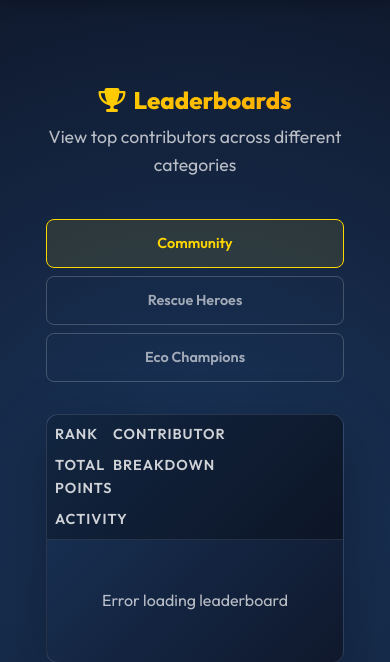
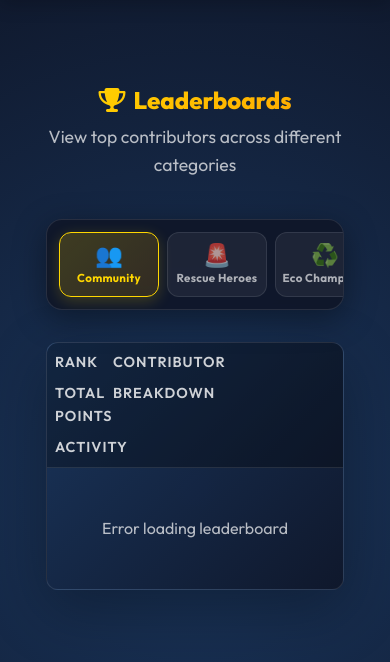
Before and after one commit to varunmax7/sentinelai, a Python web app: template templates/leaderboards.html in a window 390 px wide. Shown: the part 60-722 px from the top of the page. Run offline with Jinja, Linux system fonts and the light colour scheme; the template is opened without the code that fills it, so the values that code supplies are empty.

Commit message:
📱 Fix mobile tab bar: sticky pill tabs, always-visible icons, removed hiding overrides

```diff
--- a/templates/leaderboards.html
+++ b/templates/leaderboards.html
@@ -28,40 +28,73 @@
         font-size: 1.1rem;
     }
 
-    /* Tab Navigation */
+    /* Tab Navigation — Sticky pill bar, visible on all screens */
     .tab-navigation {
         display: flex;
-        gap: 1rem;
+        gap: 0.5rem;
         margin-bottom: 2rem;
-        border-bottom: 2px solid rgba(255, 255, 255, 0.1);
-        flex-wrap: wrap;
+        flex-wrap: nowrap;
+        position: sticky;
+        top: 0;
+        z-index: 50;
+        background: rgba(15, 23, 42, 0.95);
+        backdrop-filter: blur(12px);
+        -webkit-backdrop-filter: blur(12px);
+        padding: 0.75rem;
+        border-radius: 16px;
+        border: 1px solid rgba(255,255,255,0.1);
+        box-shadow: 0 8px 32px rgba(0,0,0,0.4);
+        overflow-x: auto;
+        -webkit-overflow-scrolling: touch;
+        scrollbar-width: none;
     }
 
+    .tab-navigation::-webkit-scrollbar { display: none; }
+
     .tab-btn {
-        padding: 1rem 2rem;
-        background: transparent;
-        border: none;
-        color: rgba(255, 255, 255, 0.6);
+        flex: 1;
+        min-width: 100px;
+        padding: 0.7rem 0.5rem;
+        background: rgba(255,255,255,0.06);
+        border: 1px solid rgba(255,255,255,0.1);
+        border-radius: 12px;
+        color: rgba(255, 255, 255, 0.65);
         font-weight: 600;
-        font-size: 1rem;
+        font-size: 0.85rem;
         cursor: pointer;
-        transition: all 0.3s ease;
-        position: relative;
-        border-bottom: 3px solid transparent;
+        transition: all 0.25s ease;
+        white-space: nowrap;
+        text-align: center;
+        display: flex;
+        flex-direction: column;
+        align-items: center;
+        gap: 0.25rem;
+        line-height: 1.2;
     }
 
     .tab-btn:hover {
-        color: rgba(255, 255, 255, 0.9);
+        background: rgba(255,255,255,0.12);
+        color: #fff;
+        transform: translateY(-1px);
     }
 
     .tab-btn.active {
+        background: linear-gradient(135deg, rgba(255,215,0,0.2), rgba(255,165,0,0.15));
+        border-color: #FFD700;
         color: #FFD700;
-        border-bottom-color: #FFD700;
+        box-shadow: 0 4px 15px rgba(255,215,0,0.2);
     }
 
     .tab-icon {
-        margin-right: 0.5rem;
-        font-size: 1.2rem;
+        font-size: 1.4rem;
+        display: block !important; /* Always show icons */
+        line-height: 1;
+    }
+
+    .tab-label {
+        font-size: 0.72rem;
+        font-weight: 700;
+        letter-spacing: 0.3px;
     }
 
     /* Tab Content */
@@ -303,22 +336,7 @@
     }
 
     @media (max-width: 768px) {
-        .leaderboards-header h1 {
-            font-size: 2rem;
-        }
-
-        .tab-navigation {
-            gap: 0.5rem;
-        }
-
-        .tab-btn {
-            padding: 0.75rem 1rem;
-            font-size: 0.9rem;
-        }
-
-        .tab-icon {
-            display: none;
-        }
+        .leaderboards-header h1 { font-size: 2rem; }
 
         .leaderboard-header,
         .leaderboard-row,
@@ -332,44 +350,14 @@
         .points-value,
         .rescues-value,
         .experience-badge,
-        .progress-container {
-            display: none;
-        }
+        .progress-container { display: none; }
 
-        .rank-badge {
-            width: 50px;
-            height: 50px;
-            font-size: 1.2rem;
-        }
+        .rank-badge { width: 50px; height: 50px; font-size: 1.2rem; }
     }
 
     @media (max-width: 576px) {
-        .leaderboards-container {
-            margin: 1rem 0.5rem;
-        }
-
-        .leaderboards-header h1 {
-            font-size: 1.5rem;
-        }
-
-        .tab-navigation {
-            flex-direction: column;
-            border-bottom: none;
-            gap: 0.5rem;
-        }
-
-        .tab-btn {
-            padding: 0.75rem;
-            border-bottom: none;
-            border: 1px solid rgba(255, 255, 255, 0.2);
-            border-radius: 8px;
-            text-align: center;
-        }
-
-        .tab-btn.active {
-            background: rgba(255, 215, 0, 0.1);
-            border-color: #FFD700;
-        }
+        .leaderboards-container { margin: 1rem 0.5rem; }
+        .leaderboards-header h1 { font-size: 1.5rem; }
 
         .leaderboard-header,
         .leaderboard-row,
@@ -380,11 +368,7 @@
             padding: 0.5rem;
         }
 
-        .rank-badge {
-            width: 45px;
-            height: 45px;
-            font-size: 1rem;
-        }
+        .rank-badge { width: 45px; height: 45px; font-size: 1rem; }
     }
 </style>
 {% endblock %}
@@ -397,16 +381,19 @@
         <p class="leaderboards-subtitle">View top contributors across different categories</p>
     </div>
 
-    <!-- Tab Navigation -->
+    <!-- Tab Navigation — Sticky pill bar -->
     <div class="tab-navigation">
         <button class="tab-btn active" data-tab="community" onclick="switchTab('community')">
-            <span class="tab-icon">👥</span>Community
+            <span class="tab-icon">👥</span>
+            <span class="tab-label">Community</span>
         </button>
         <button class="tab-btn" data-tab="rescue" onclick="switchTab('rescue')">
-            <span class="tab-icon">🚨</span>Rescue Heroes
+            <span class="tab-icon">🚨</span>
+            <span class="tab-label">Rescue Heroes</span>
         </button>
         <button class="tab-btn" data-tab="eco" onclick="switchTab('eco')">
-            <span class="tab-icon">♻️</span>Eco Champions
+            <span class="tab-icon">♻️</span>
+            <span class="tab-label">Eco Champions</span>
         </button>
     </div>
 
```
